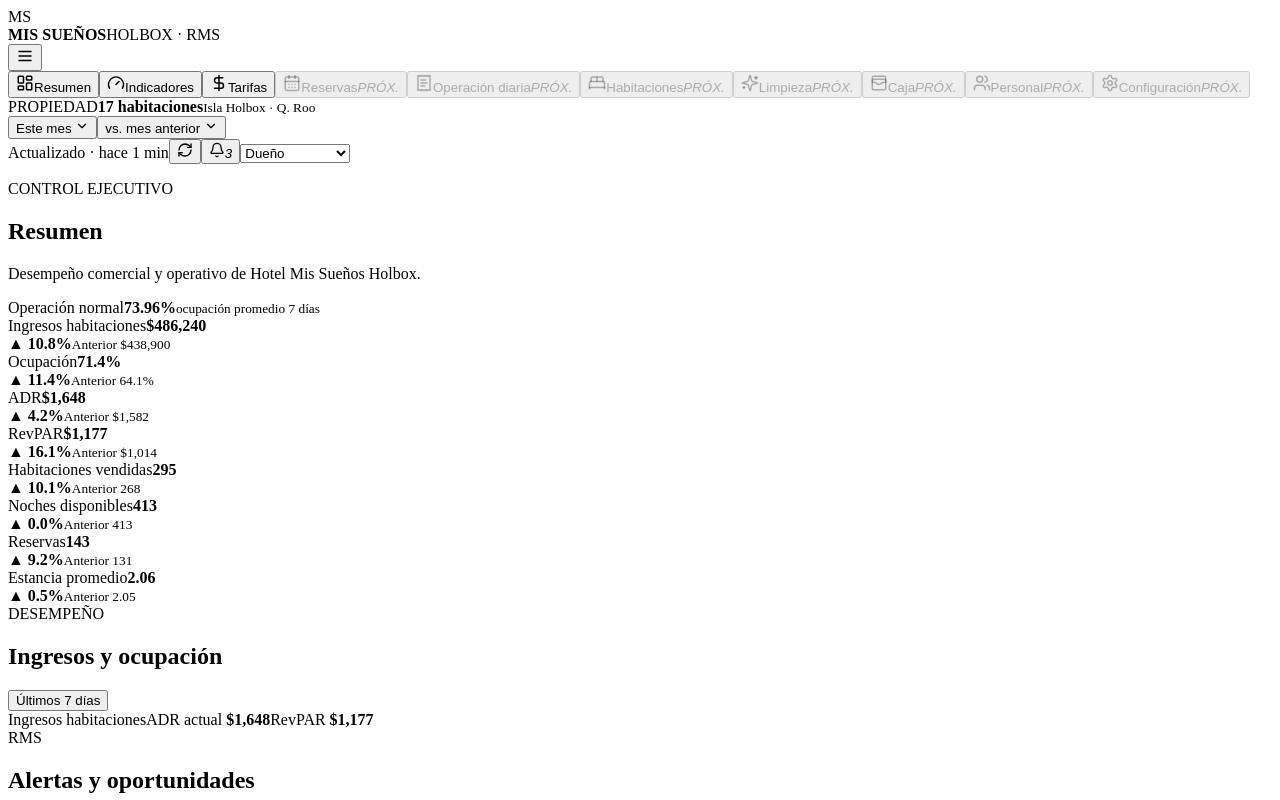
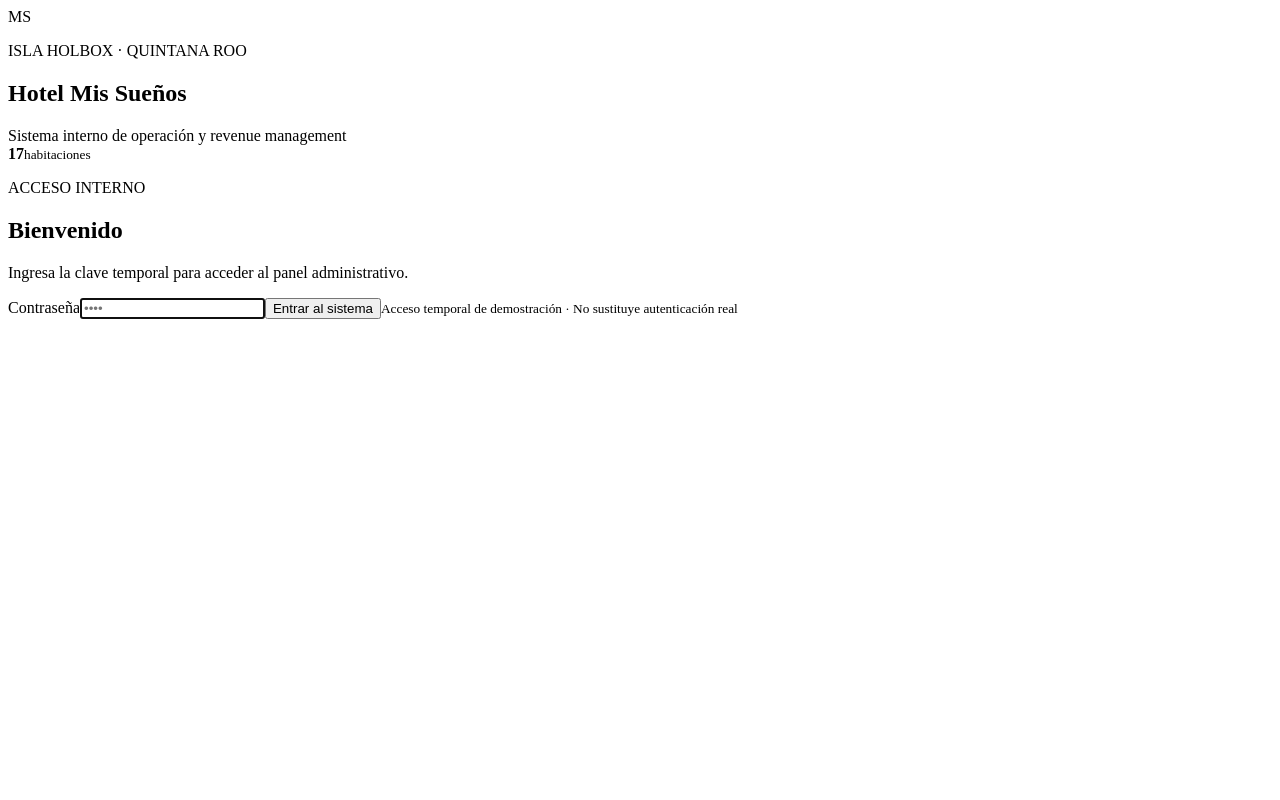
Before and after one commit to AnveraBusinesssystems/HOTEL_MIS_SUENOS, a React (Vite) app: page / in a window 1280 px wide. Shown: the top 800 px of the page. Built offline with nearby package versions, Linux system fonts and the light colour scheme; the HTML template or start-up script is replaced by a standard one.

Commit message:
feat: add temporary hotel login gate

```diff
--- a/src/App.tsx
+++ b/src/App.tsx
@@ -43,6 +43,7 @@ function App() {
   const [role,setRole] = useState<Role>('Dueño')
   const [collapsed,setCollapsed] = useState(false)
   const [loading,setLoading] = useState(true)
+  const [authenticated,setAuthenticated] = useState(() => localStorage.getItem('hms_demo_auth') === 'true')
 
   const load = async () => {
     setLoading(true)
@@ -54,6 +55,8 @@ function App() {
 
   const financialAccess = ['Dueño','Gerencia','Administración'].includes(role)
   const avgOccupancy = useMemo(() => data ? data.performance.reduce((a,b)=>a+b.ocupacion,0)/data.performance.length : 0,[data])
+
+  if (!authenticated) return <LoginScreen onLogin={()=>{ localStorage.setItem('hms_demo_auth','true'); setAuthenticated(true) }} />
 
   if (loading || !data) return <div className="system-loading"><span>HOTEL MIS SUEÑOS</span><small>Cargando sistema operativo…</small></div>
 
@@ -86,6 +89,7 @@ function App() {
             <span className="updated">Actualizado · hace 1 min</span>
             <button className="icon-button" onClick={load} title="Actualizar datos"><RefreshCw size={16}/></button>
             <button className="icon-button"><Bell size={16}/><i>3</i></button>
+            <button className="logout-button" onClick={()=>{ localStorage.removeItem('hms_demo_auth'); setAuthenticated(false) }}>Salir</button>
             <select value={role} onChange={e=>setRole(e.target.value as Role)}>
               <option>Dueño</option><option>Gerencia</option><option>Administración</option><option>Recepción</option>
               <option>Cocina</option><option>Limpieza</option><option>Alberca</option>
@@ -205,6 +209,43 @@ function App() {
   )
 }
 
+function LoginScreen({onLogin}:{onLogin:()=>void}) {
+  const [password,setPassword] = useState('')
+  const [error,setError] = useState('')
+
+  const submit = (e:React.FormEvent) => {
+    e.preventDefault()
+    if (password === '1010') {
+      setError('')
+      onLogin()
+      return
+    }
+    setError('Contraseña incorrecta')
+  }
+
+  return <div className="login-shell">
+    <section className="login-brand-panel">
+      <div className="login-monogram">MS</div>
+      <p>ISLA HOLBOX · QUINTANA ROO</p>
+      <h1>Hotel Mis Sueños</h1>
+      <span>Sistema interno de operación y revenue management</span>
+      <div className="login-property-line"><b>17</b><small>habitaciones</small></div>
+    </section>
+    <section className="login-form-panel">
+      <form className="login-form" onSubmit={submit}>
+        <p className="eyebrow">ACCESO INTERNO</p>
+        <h2>Bienvenido</h2>
+        <p className="login-copy">Ingresa la clave temporal para acceder al panel administrativo.</p>
+        <label htmlFor="password">Contraseña</label>
+        <input id="password" autoFocus type="password" inputMode="numeric" value={password} onChange={e=>setPassword(e.target.value)} placeholder="••••" />
+        {error && <div className="login-error">{error}</div>}
+        <button type="submit">Entrar al sistema</button>
+        <small className="demo-note">Acceso temporal de demostración · No sustituye autenticación real</small>
+      </form>
+    </section>
+  </div>
+}
+
 function RatesView({rateDays}:{rateDays:RateDay[]}) {
   return <div className="page">
     <section className="page-heading">
```
